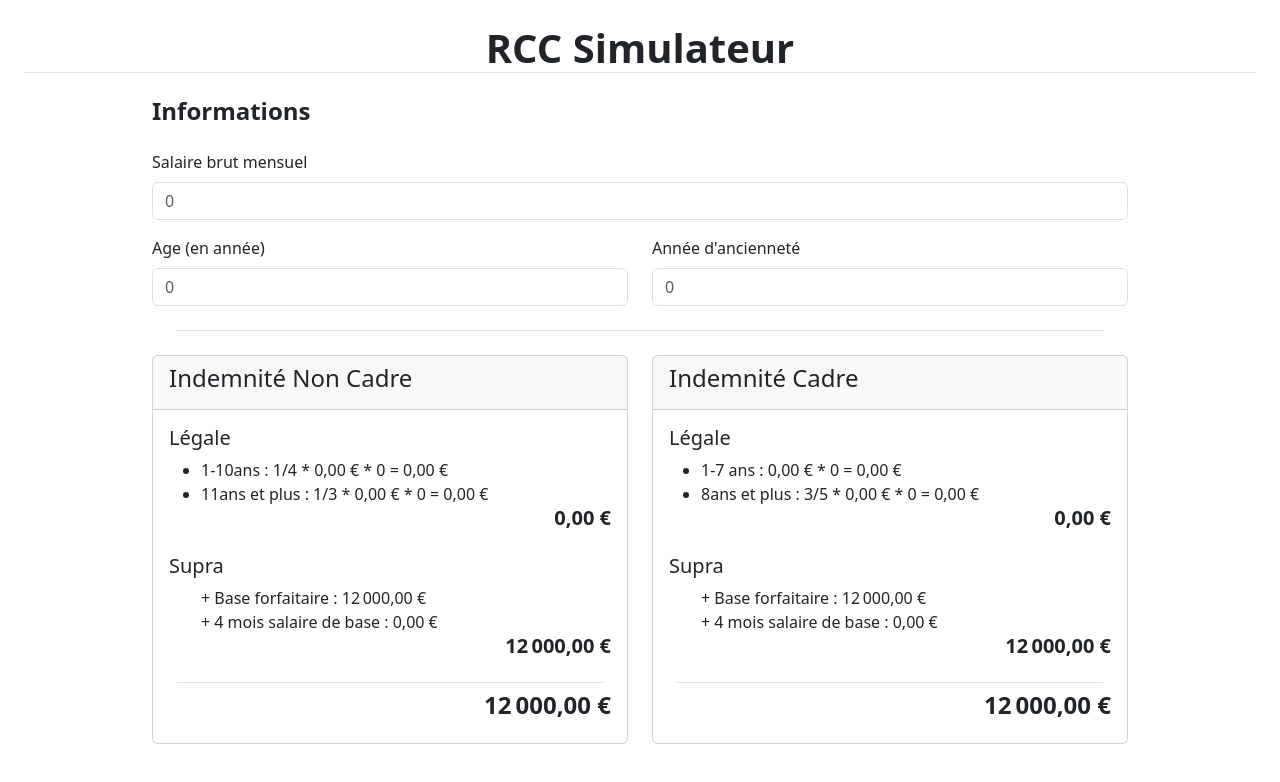
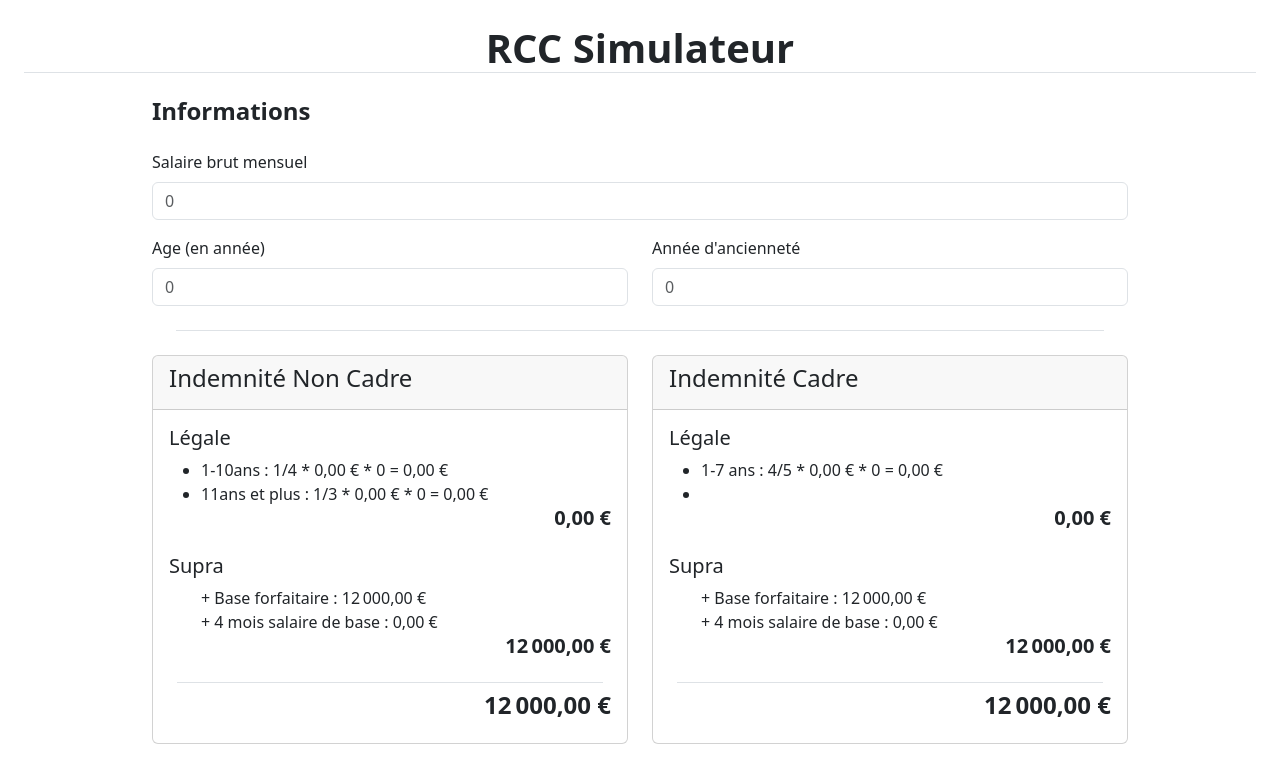
Before and after one commit to mickael-martins-dev/rcc-simulator-sercel, a React (Vite) app: page / in a window 1280 px wide. Shown: the top 782 px of the page. Built offline with nearby package versions, Linux system fonts and the light colour scheme.

Commit message:
dev:updateDetails

```diff
--- a/src/components/RCCEngineComponent.tsx
+++ b/src/components/RCCEngineComponent.tsx
@@ -23,13 +23,19 @@ const RCCEngine = () => {
 
         let step1 = 0;
         let step2 = 0;
+        let line1="";
+        let line2="";
         if( year <= 7) {
             step1 = 4/5 * salary * Math.min(year, 7); // 0-7 ans
             step2 = 0; // Not exist
+            line1 = `1-7 ans : 4/5 * ${CurrencyFormater.format(salary)} * ${Math.min(year, 7)} = ${CurrencyFormater.format(step1)}`
+            line2 = "";
         }
         else if( year > 7) {
             step1 = 1/5*salary * Math.min(year, 7); // 0-7 ans
             step2 = 3/5*salary * Math.max(0, year - 7); // >7 ans
+            line1 = `1-7 ans : 1/5 * ${CurrencyFormater.format(salary)} * ${Math.min(year, 7)} = ${CurrencyFormater.format(step1)} `
+            line2 =`8 ans et plus : 3/5 * ${CurrencyFormater.format(salary)} * ${Math.max(0, year - 7)} = ${CurrencyFormater.format(step2)}`
         }
         const factor = employeeAge > 55 ? 1.3 : employeeAge > 50 ? 1.2 : 1;
         const sum = step1 + step2;
@@ -39,8 +45,8 @@ const RCCEngine = () => {
         const result2 = <>
             <h5> Légale </h5>
             <ul>
-                <li> 1-7 ans : {CurrencyFormater.format(salary)} * {Math.min(year, 7)}  = {CurrencyFormater.format(step1)}  </li>
-                <li> 8ans et plus : 3/5 * {CurrencyFormater.format(salary)} * {Math.max(0, year - 7)} = {CurrencyFormater.format(step2)}  </li>
+                <li> {line1} </li>
+                <li> {line2} </li>
                 {(factor > 1) && <li> Coefficient d'ancienneté {(factor * 100) % 100} % </li>}
                 <p className="d-flex justify-content-end">
                     <h5 style={{ fontWeight: 600 }}> {CurrencyFormater.format(sum * factor)} </h5>
```
